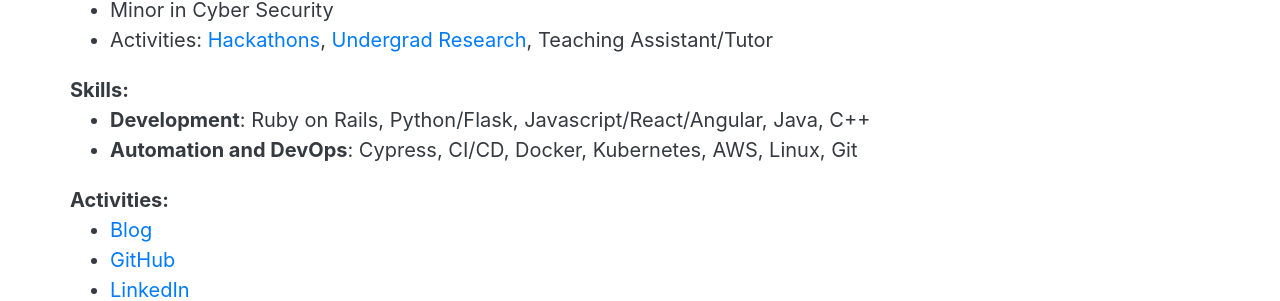
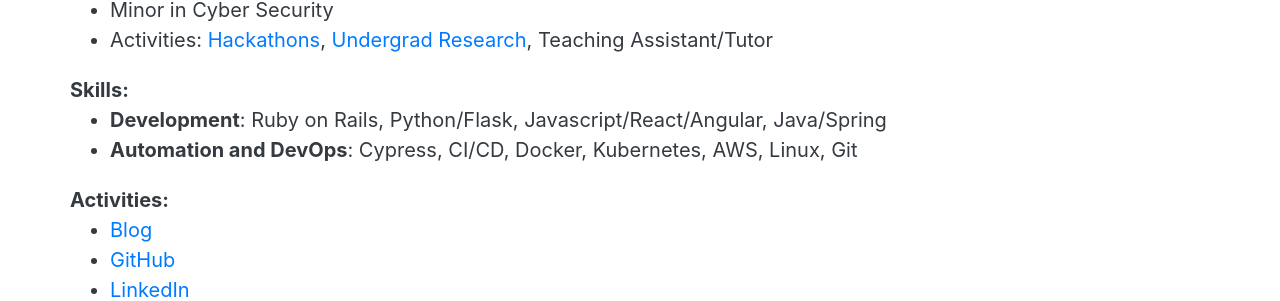
Before and after one commit to takasoft/takasoft.github.io, a Jekyll site: the page built from index.html, in a window 1280 px wide. Shown: the part 650-951 px from the top of the page. Built offline with Jekyll 4.4.1, drawn with Linux system fonts in a browser that asks for light colours.

Commit message:
Update index.html

```diff
--- a/index.html
+++ b/index.html
@@ -44,7 +44,7 @@
     </div>
     <div class="row">
       <ul>
-        <li><b>Development</b>: Ruby on Rails, Python/Flask, Javascript/React/Angular, Java, C++</li>
+        <li><b>Development</b>: Ruby on Rails, Python/Flask, Javascript/React/Angular, Java/Spring</li>
         <li><b>Automation and DevOps</b>: Cypress, CI/CD, Docker, Kubernetes, AWS, Linux, Git</li>
       </ul>
     </div>
```
